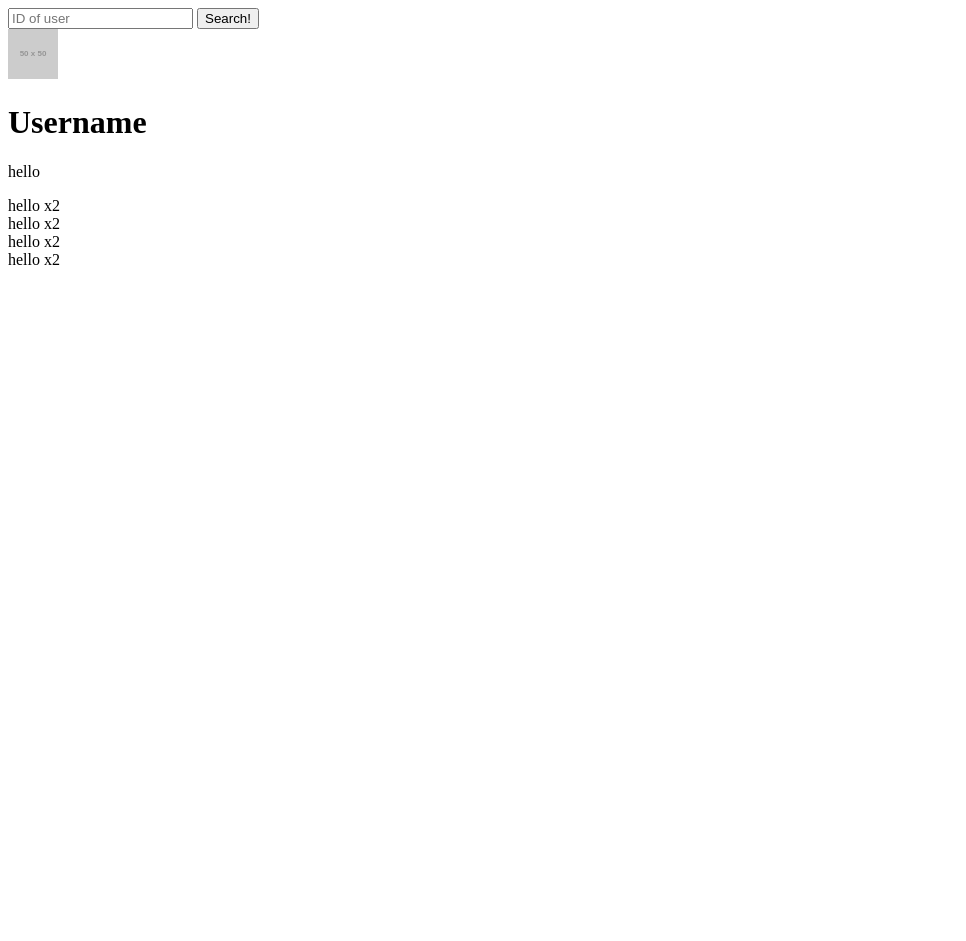
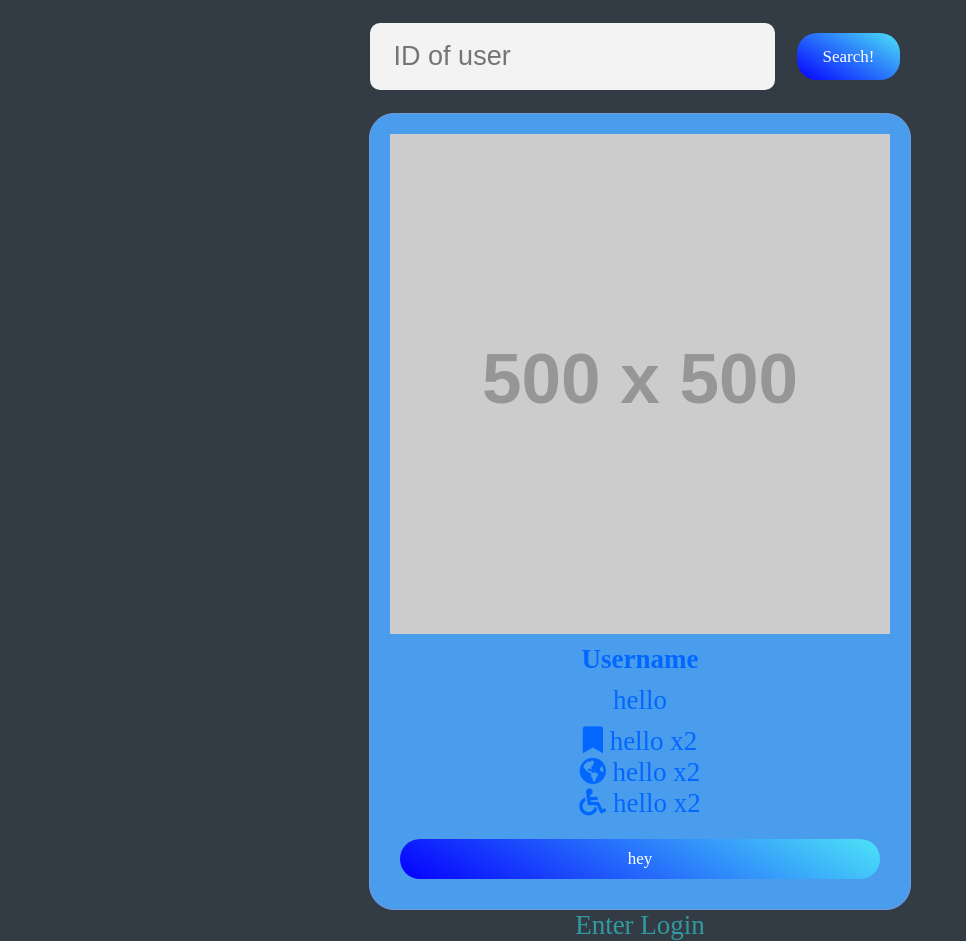
Before and after one commit to dexolexa/M5, a plain HTML site: page GH/index.html in a window 1280 px wide. Shown: the whole page, without its empty margins (0-966 px from the left). Before the commit the page ends 800 px from the top, so only its background shows below. Drawn offline with Linux system fonts and the light colour scheme; placeholder pictures from the web are drawn by us.

Commit message:
gegogloasdijgwlgfhpurhgeajhrgajherlgjheslrghejgejrhglks

```diff
--- a/GH/index.html
+++ b/GH/index.html
@@ -4,37 +4,42 @@
     <meta charset="UTF-8" />
     <meta name="viewport" content="width=device-width, initial-scale=1.0" />
     <link rel="stylesheet" href="./style.css" />
+    <link
+    rel="stylesheet"
+    href="https://pro.fontawesome.com/releases/v5.15.2/css/all.css"
+    />
 
     <title>Document</title>
   </head>
   <body>
-    <div>
-      <input type="text" placeholder="ID of user" />
+    <label>
+      <input id="searchvalue" type="text" placeholder="ID of user" />
       <button id="button">Search!</button>
-    </div>
-    <div>
-      <img src="http://placehold.it/50x50" />
+    </label>
+    <div id="card">
+      <img src="http://placehold.it/500x500" />
       <h1>Username</h1>
       <p>hello</p>
       <nav>
         <div>
-          <i></i>
+
+          <i class="fas fa-bookmark"></i>
           <span>hello x2</span>
         </div>
         <div>
-          <i></i>
+          <i class="fas fa-globe-americas"></i>
           <span>hello x2</span>
         </div>
         <div>
-          <i></i>
+          <i class="fas fa-wheelchair"></i>
           <span>hello x2</span>
         </div>
-        <div>
-          <i></i>
-          <span>hello x2</span>
-        </div>
+
       </nav>
+      <a href="#">hey</a>
     </div>
   </body>
+  <div id="start">Enter Login</div>
+  <div id="load"></div>
   <script src="./main.js"></script>
 </html>
--- a/GH/style.css
+++ b/GH/style.css
@@ -0,0 +1,87 @@
+*{
+  margin: 0;
+  padding: 0;
+  font-size: 27px;
+  box-sizing: border-box;
+}
+body {
+  background: #333c44 ;
+  display: flex;
+  flex-direction: column;
+  align-items: center;
+  height: 100vh;
+  color:#0267ff ;
+}
+label{
+  width: 560px;
+  padding: 10px;
+  display: flex;
+  justify-content: space-between;
+  margin: 1%;
+}
+input{
+  border: 2px solid transparent;
+  width: 15em;
+  height: 2.5em;
+  padding-left: 0.8em;
+  outline: none;
+  overflow: hidden;
+  background-color: #F3F3F3;
+  border-radius: 10px;
+  transition: all 0.5s;
+}
+input:hover,
+input:focus {
+  border: 2px solid #4A9DEC;
+  box-shadow: 0px 0px 0px 7px rgb(74, 157, 236, 20%);
+  background-color: white;
+}
+button, a {
+
+  margin:10px;
+  text-decoration: none;
+  border: none;
+  color: #fff;
+  background-image: linear-gradient(30deg, #0400ff, #4ce3f7);
+  border-radius: 20px;
+  background-size: 100% auto;
+  font-family: inherit;
+  font-size: 17px;
+  padding: 0.6em 1.5em;
+ }
+
+ button:hover , a:hover {
+  background-position: right center;
+  background-size: 200% auto;
+  -webkit-animation: pulse 2s infinite;
+  animation: pulse512 1.5s infinite;
+ }
+
+ @keyframes pulse512 {
+  0% {
+   box-shadow: 0 0 0 0 #05bada66;
+  }
+
+  70% {
+   box-shadow: 0 0 0 10px rgb(218 103 68 / 0%);
+  }
+
+  100% {
+   box-shadow: 0 0 0 0 rgb(218 103 68 / 0%);
+  }
+ }
+#card{
+  padding: 20px;
+  display: flex;
+  flex-direction: column;
+  text-align: center;
+  gap: 10px;
+  width: fit-content;
+  background-color: #4A9DEC;
+  height: fit-content;
+  border: #739bdc solid 1px;
+  border-radius: 25px;
+}
+#start{
+  color: #31c3cab2;
+}
```
